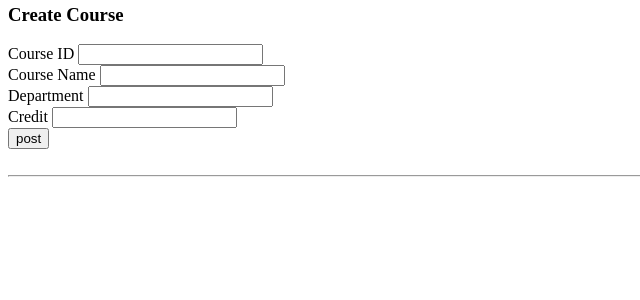
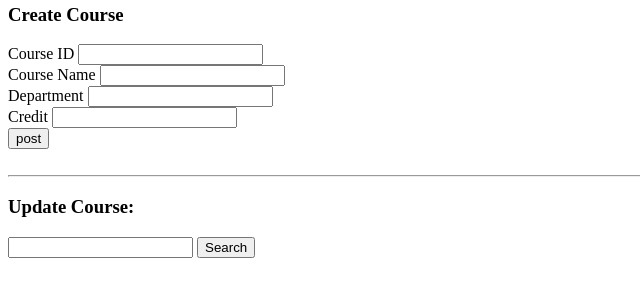
Before and after one commit to meower1/UniManageAPI, a FastAPI app: page /GetCou/ in a window 1280 px wide. Shown: the part 232-532 px from the top of the page, without its empty margins (0-640 px from the left). Run offline with FastAPI, Linux system fonts and the light colour scheme.

Commit message:
Added update to html. code needs cleaning and error catching

```diff
--- a/app/routers/courses.py
+++ b/app/routers/courses.py
@@ -196,3 +196,25 @@ async def create_course_html(
     return templates.TemplateResponse(
         "get.html", {"request": request, "record": result}
     )
+
+
+@router.get("/get_course_update")
+async def get_course_update(course_id: str, request: Request):
+
+    record = course_collection.find_one({"cid": course_id}, {"_id": 0})
+
+    return templates.TemplateResponse(
+        "update.html", {"request": request, "course_id": course_id, "record": record}
+    )
+
+
+@router.post("/update_course_html")
+async def update_course_html(
+    request: Request,
+    course_id: str = Form(...),
+    cname: str = Form(...),
+    department: str = Form(...),
+    credit: str = Form(...),
+):
+    course_collection.find_one_and_delete({"cid": course_id})
+    return await create_course_html(request, course_id, cname, department, credit)
--- a/app/templates/index.html
+++ b/app/templates/index.html
@@ -47,6 +47,12 @@
     </form>
     <br><hr>
 
+    <h3>Update Course: </h3>
+    <form action="/get_course_update" method="get">
+        <input type="text" name="course_id" id="course_id">
+        <input type="submit" value="Search">
+    </form>
+
 
 <!-- <script>
     document.getElementById('deleteButton').addEventListener('click', function() {
```
Also changed, not shown: app/templates/get_for_update.html (added, +34 -0 lines), app/templates/update.html (added, +34 -0 lines).
